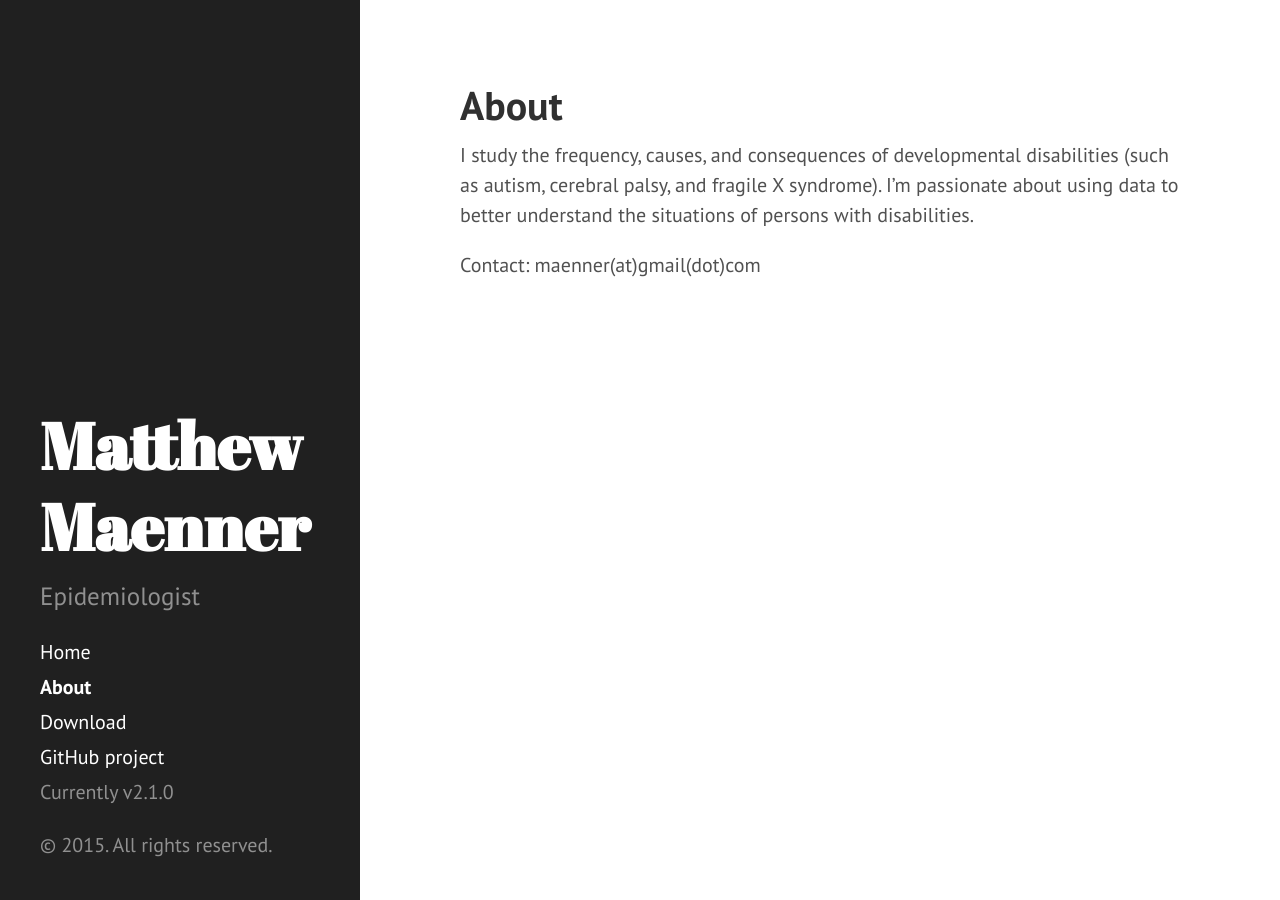
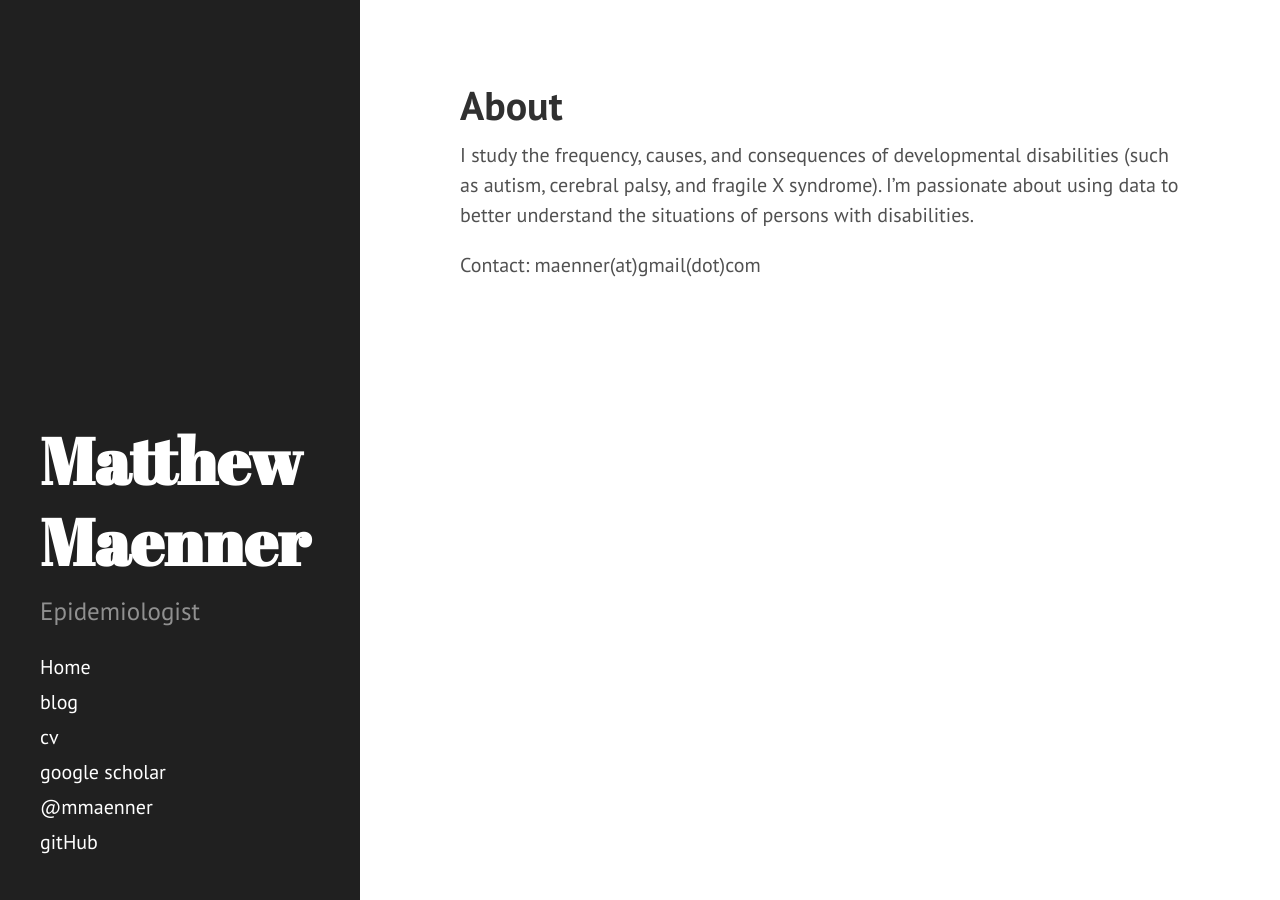
Before and after one commit to mjmaenner/mjmaenner.github.io, a Jekyll site: the page built from index.md, in a window 1280 px wide. Built offline with Jekyll 4.4.1, drawn with Linux system fonts in a browser that asks for light colours; Markdown is read by kramdown in place of the engine named in the settings.

Commit message:
Update sidebar.html

```diff
--- a/_includes/sidebar.html
+++ b/_includes/sidebar.html
@@ -17,20 +17,13 @@
         `layout: page` in the front-matter. See readme for usage.
       {% endcomment %}
 
-      {% assign pages_list = site.pages %}
-      {% for node in pages_list %}
-        {% if node.title != null %}
-          {% if node.layout == "page" %}
-            <a class="sidebar-nav-item{% if page.url == node.url %} active{% endif %}" href="{{ node.url }}">{{ node.title }}</a>
-          {% endif %}
-        {% endif %}
-      {% endfor %}
+      <a class="sidebar-nav-item" href="http://matthewmaenner.com">blog</a>
+      <a class="sidebar-nav-item" href="http://matthewmaenner.com/maennerCV.pdf">cv</a>
+      <a class="sidebar-nav-item" href="http://scholar.google.com/citations?user=QxQX8Z0AAAAJ&hl=en">google scholar</a>
+      <a class="sidebar-nav-item" href="http://twitter.com/mmaenner/">@mmaenner</a>
+      <a class="sidebar-nav-item" href="http://github.com/mjmaenner/">gitHub</a>
 
-      <a class="sidebar-nav-item" href="{{ site.github.repo }}/archive/v{{ site.version }}.zip">Download</a>
-      <a class="sidebar-nav-item" href="{{ site.github.repo }}">GitHub project</a>
-      <span class="sidebar-nav-item">Currently v{{ site.version }}</span>
     </nav>
 
-    <p>&copy; {{ site.time | date: '%Y' }}. All rights reserved.</p>
   </div>
 </div>
```
